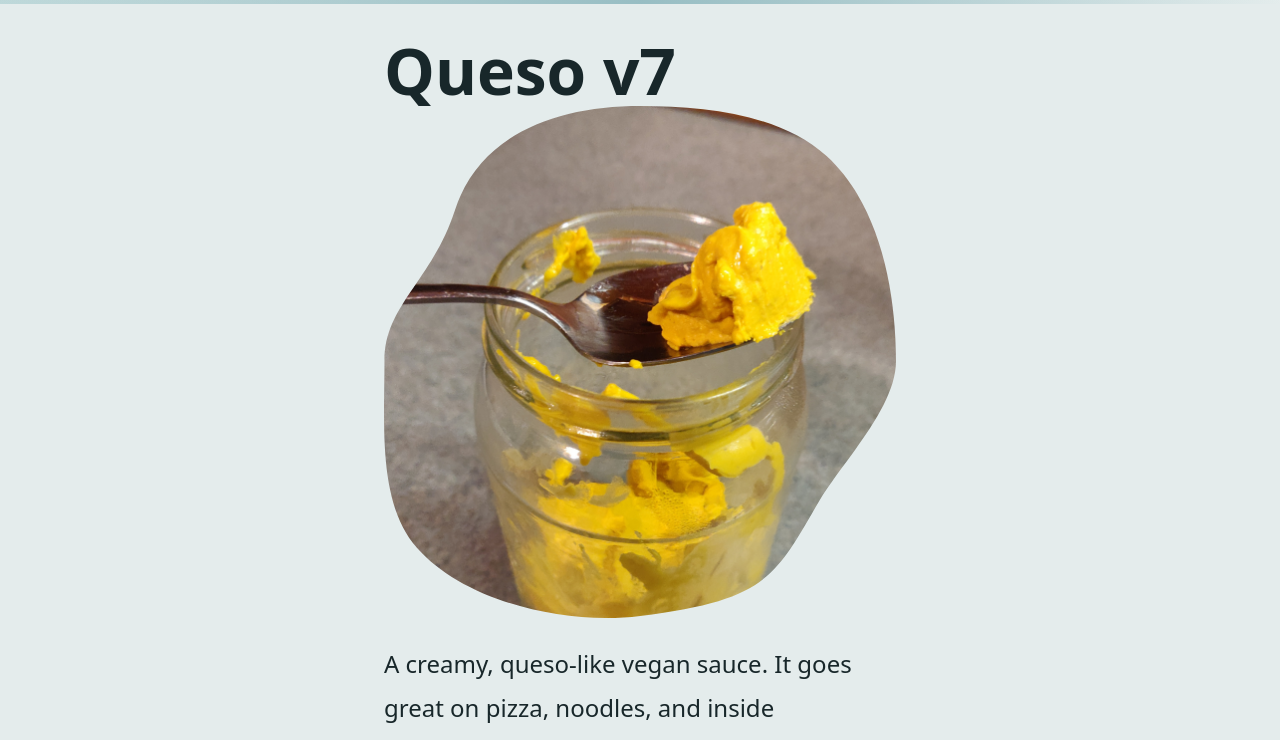
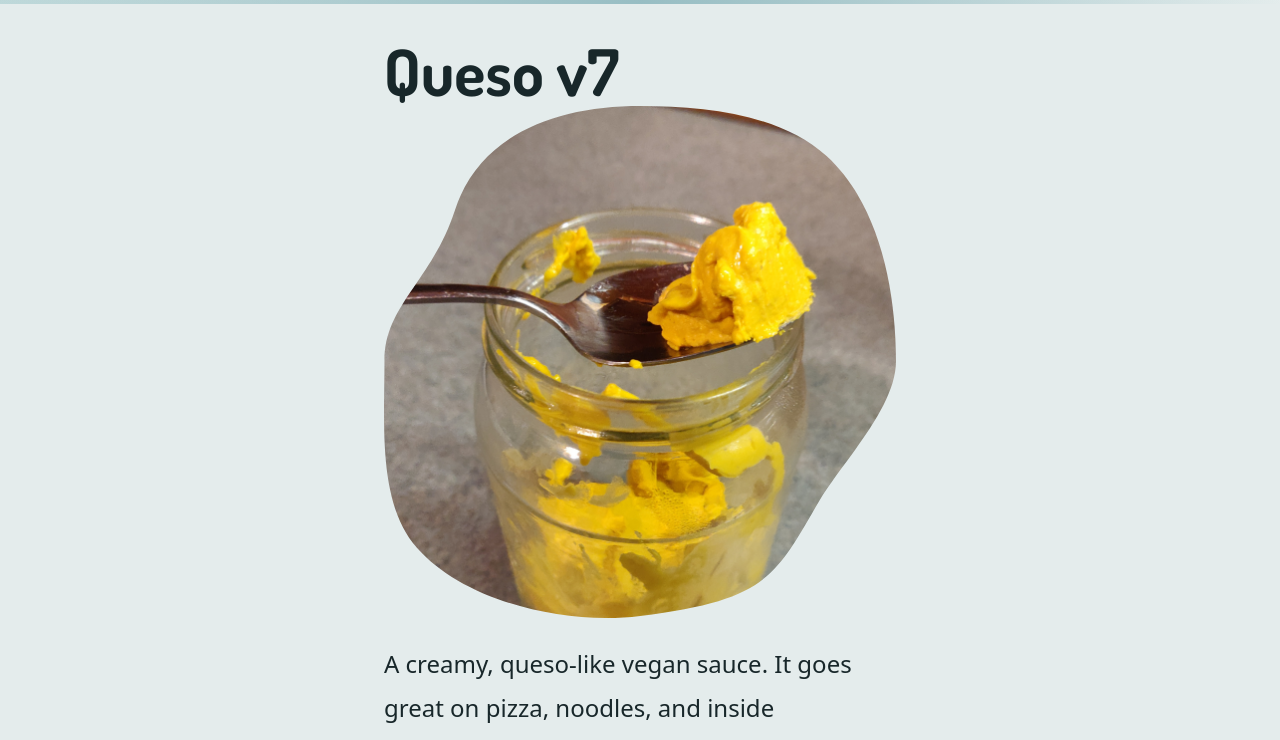
Before and after one commit to kcilc/ravioli-on-a-stick, an Astro site: page /queso-v7 in a window 1280 px wide. Shown: the part 60-800 px from the top of the page. Built offline with nearby package versions, Linux system fonts and the light colour scheme; Astro itself is replaced by a stand-in of ours; a web font is replaced by a local one.

Commit message:
Add the rest of the fonts

```diff
--- a/src/styles/global.css
+++ b/src/styles/global.css
@@ -4,11 +4,26 @@
 @import "../styles/theme.css";
 
 @font-face {
-  font-family: 'Dosis';
-  src: url('/fonts/Dosis-VariableFont_wght.ttf') format('ttf');
-  font-weight: normal;
+  font-family: "Dosis";
+  src: local("Dosis"), url("/fonts/Dosis-VariableFont_wght.ttf") format("TrueType");
+  font-weight: 400 700;
   font-style: normal;
-  font-display: swap;
+  font-display: auto;
+}
+
+@font-face {
+  font-family: "Noto_Sans";
+  src: local("Noto_Sans"), local("NotoSans"), url('/fonts/NotoSans-VariableFont_wdth,wght.ttf');
+  font-weight: 400 600;
+  font-style: normal;
+  font-display: auto;
+}
+
+@font-face {
+  font-family: "Noto_Sans";
+  src: local("NotoSans-Italic"), url('/fonts/NotoSans-Italic-VariableFont_wdth,wght.ttf');
+  font-style: italic;
+  font-display: auto;
 }
 
 body {
--- a/src/styles/theme.css
+++ b/src/styles/theme.css
@@ -25,7 +25,7 @@
     --pad-large: 1em;
 
     /* Font sizing */
-    --main: "Noto Sans";
+    --main: "Noto_Sans";
     --alt: "Dosis";
     --stack: system-ui, sans-serif;
 
```
Also changed, not shown: 2 other files.
